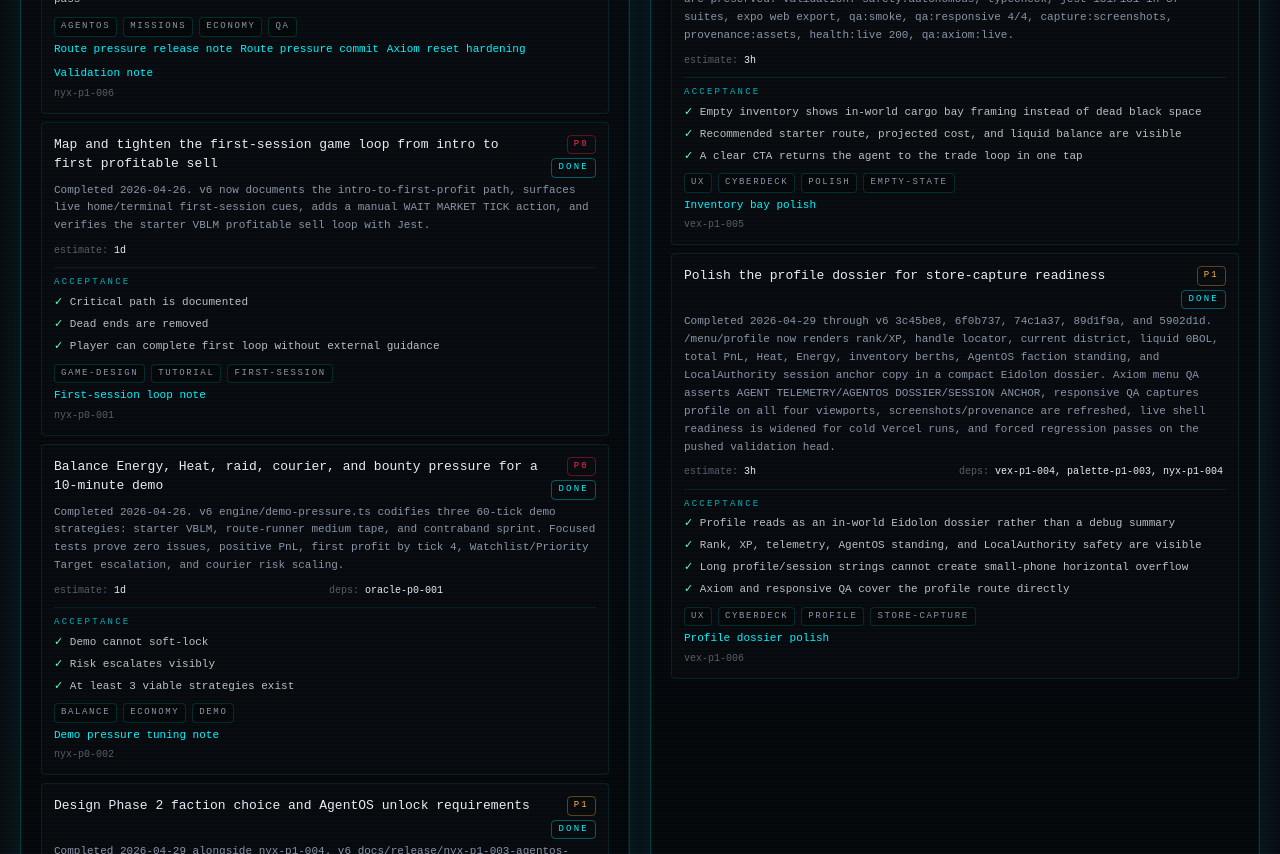
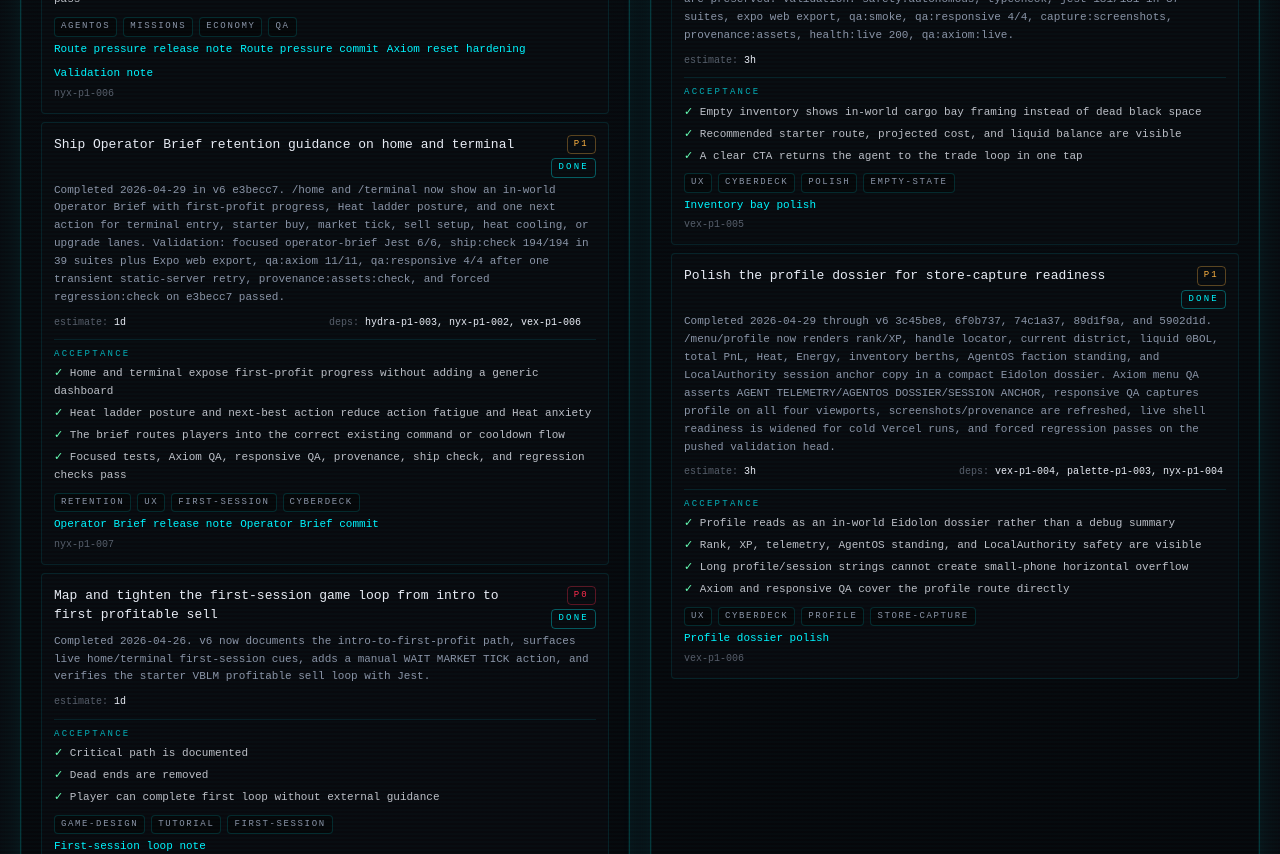
Before and after one commit to GHX5T-SOL/Dev-lab-of-CyberTrader-Age-of-Pantheon-, a Next.js app in the folder web/: page /office/tasks in a window 1280 px wide. Shown: the part 5660-6514 px from the top of the page. Built offline with nearby package versions, Linux system fonts and the light colour scheme; no server answers.

Commit message:
nyx-p1-007: sync operator brief status

```diff
--- a/web/src/data/status.ts
+++ b/web/src/data/status.ts
@@ -34,7 +34,9 @@ export const STATUS: StatusBlock = {
     "OpenAI generation is quota-limited on the Mac mini runner, so live work must use free-first OpenRouter/Goose routing, deterministic maintenance, Claude/Codex CLI, or existing paid credits only when available",
   ],
   recentWins: [
-    "Codex autonomous ship loop pushed v6 c6f6f07 for zoro-p1-003 after rebasing on e3becc7: data/presentation-direction.ts now locks all 11 commodity lanes, 4 AgentOS faction sigil rules, PirateOS/AgentOS/PantheonOS hierarchy, and Palette/Vex/Reel follow-up asset requests; ship:check passed with safety scan, typecheck, 201/201 Jest tests in 40 suites, and Expo web export",
+    "Codex autonomous ship loop verified current v6 c6f6f07: ship:check passed with safety scan, typecheck, 201/201 Jest tests in 40 suites, and Expo web export after Operator Brief and presentation-direction patches",
+    "Nyx/Vex shipped nyx-p1-007 through v6 e3becc7: /home and /terminal now show an Operator Brief with first-profit progress, Heat ladder posture, and one next action to reduce action fatigue and Heat anxiety",
+    "Zoro shipped zoro-p1-003 through v6 c6f6f07: data/presentation-direction.ts locks all 11 commodity lanes, 4 AgentOS faction sigil rules, PirateOS/AgentOS/PantheonOS hierarchy, and Palette/Vex/Reel follow-up asset requests",
     "Codex autonomous ship loop verified v6 5902d1d: ship:check passed with safety scan, typecheck, 188/188 Jest tests, and Expo web export; qa:axiom:live passed 1/1 after widened live shell readiness; prior 89d1f9a local qa:axiom passed 11/11 after clean web export",
     "Codex autonomous ship loop pushed v6 5902d1d for vex-p1-006: /menu/profile is now a store-ready Eidolon dossier with rank/XP, live 0BOL/PNL/Heat/Energy telemetry, AgentOS standing, LocalAuthority session anchor copy, refreshed profile screenshot/provenance evidence, direct Axiom/responsive QA coverage, and widened live shell readiness",
     "Ghost completed ghost-p1-005 in v6 a6cb172: LocalAuthority-only launch scope is accepted and SupabaseAuthority stays feature-flagged/deferred until reviewed live RLS, privacy, and native evidence exists",
@@ -42,7 +44,7 @@ export const STATUS: StatusBlock = {
     "Codex QA/deployment monitor repaired Dev Lab verify:phase1 by replacing the broken ESLint 9 legacy command with a local TypeScript lint smoke; Dev Lab now passes typecheck, lint smoke, and 35/35 Jest tests while v6 passes safety, typecheck, Jest, web export, smoke, Axiom, responsive, live health, live smoke, and forced regression",
     "Dev Lab /office 3D metaverse work shipped and is now closed as a studio milestone",
     "Dev Lab GitHub open PRs/issues were cleaned to zero open items",
-    "CyberTrader v6 live deployment returns HTTP 200, passes npm run health:live, passes the hardened qa:axiom:live Chromium smoke, and v6 origin/main is verified through c6f6f07 after Zoro presentation-direction locking, operator brief retention work, live shell readiness hardening, profile route assertion stabilization, LocalAuthority launch-scope acceptance, profile dossier capture verification, retention tuning handoff, profile dossier polish, AgentOS route-pressure mission hooks, Axiom session-reset hardening, tutorial copy review, terminal pressure flow, persisted terminal limit orders, cyberdeck surface polish, AgentOS contract chains, limit-order/faction-pressure interfaces, intro transmission polish, privacy policy sync, AgentOS faction selection, store-media direction approval, SDK 54 package alignment, GLCH archetype admission, and worktree-safe regression monitor repair",
+    "CyberTrader v6 live deployment returns HTTP 200, passes npm run health:live, passes the hardened qa:axiom:live Chromium smoke, and v6 origin/main is verified through c6f6f07 after presentation direction, Operator Brief retention UX, live shell readiness hardening, profile route assertion stabilization, LocalAuthority launch-scope acceptance, profile dossier capture verification, retention tuning handoff, profile dossier polish, AgentOS route-pressure mission hooks, Axiom session-reset hardening, tutorial copy review, terminal pressure flow, persisted terminal limit orders, cyberdeck surface polish, AgentOS contract chains, limit-order/faction-pressure interfaces, intro transmission polish, privacy policy sync, AgentOS faction selection, store-media direction approval, SDK 54 package alignment, GLCH archetype admission, and worktree-safe regression monitor repair",
     "v6 contains the LocalAuthority trade loop, ledger, inventory, XP/rank, locations, heat/raids, couriers, news, missions, district states, streaks, daily challenges, bounty, and away report",
     "Rune completed the v6 technical audit: install, typecheck, Jest, and Expo web export pass locally",
     "Rune completed route hardening: protected deep links recover after hydration and menu/Android back actions have safe fallbacks",
@@ -118,7 +120,7 @@ export const STATUS: StatusBlock = {
     {
       label: "v6 deployment",
       state: "green",
-      detail: "https://cyber-trader-age-of-pantheon-v6.vercel.app returns HTTP 200, passes npm run health:live, passes npm run qa:axiom:live, and v6 origin/main is verified through c6f6f07 with ship:check safety/typecheck/201 Jest tests/export evidence, Zoro presentation-direction coverage, widened live shell readiness, prior 89d1f9a responsive 4/4 and Axiom 11/11, authority scope safety/type/focused Jest/clean-export evidence, and retention tuning checks",
+      detail: "https://cyber-trader-age-of-pantheon-v6.vercel.app returns HTTP 200, passes npm run health:live, passes npm run qa:axiom:live, and v6 origin/main is verified through c6f6f07 with ship:check safety/typecheck/201 Jest/export evidence plus Zoro presentation-direction coverage and Operator Brief qa:axiom 11/11, responsive 4/4, provenance, and forced regression evidence on e3becc7",
     },
     {
       label: "Build checks",
--- a/web/src/data/tasks.ts
+++ b/web/src/data/tasks.ts
@@ -82,7 +82,7 @@ export const TASKS: Task[] = [
     ],
     tags: ["automation", "openclaw", "autonomy", "no-approval"],
     notes:
-      "2026-04-29 QA/deployment monitor repaired Dev Lab verify:phase1 for ESLint 9 by adding scripts/lint-typescript.mjs and switching npm run lint to the local TypeScript lint smoke. v6 recent heads 3c45be8, 7d92e7f, 6f0b737, a6cb172, 74c1a37, 89d1f9a, and 5902d1d added profile QA, retention handoff, capture verification, LocalAuthority launch-scope acceptance, profile validation docs, profile route assertion stabilization, and live shell readiness hardening; latest verification pass ran ship:check and live Axiom.",
+      "2026-04-29 QA/deployment monitor repaired Dev Lab verify:phase1 for ESLint 9 by adding scripts/lint-typescript.mjs and switching npm run lint to the local TypeScript lint smoke. v6 recent heads 3c45be8, 7d92e7f, 6f0b737, a6cb172, 74c1a37, 89d1f9a, 5902d1d, e3becc7, and c6f6f07 added profile QA, retention handoff, capture verification, LocalAuthority launch-scope acceptance, profile validation docs, profile route assertion stabilization, live shell readiness hardening, Operator Brief retention UX, and presentation art direction; latest verification pass ran ship:check on c6f6f07.",
   }),
   task({
     id: "rune-p0-006",
@@ -195,6 +195,28 @@ export const TASKS: Task[] = [
       { label: "Route pressure commit", href: `${v6}/commit/38359ef` },
       { label: "Axiom reset hardening", href: `${v6}/commit/4f8e9f0` },
       { label: "Validation note", href: `${v6}/commit/37e6151` },
+    ],
+  }),
+  task({
+    id: "nyx-p1-007",
+    owner: "nyx",
+    title: "Ship Operator Brief retention guidance on home and terminal",
+    status: "done",
+    priority: "P1",
+    estimate: "1d",
+    dependencies: ["hydra-p1-003", "nyx-p1-002", "vex-p1-006"],
+    acceptanceCriteria: [
+      "Home and terminal expose first-profit progress without adding a generic dashboard",
+      "Heat ladder posture and next-best action reduce action fatigue and Heat anxiety",
+      "The brief routes players into the correct existing command or cooldown flow",
+      "Focused tests, Axiom QA, responsive QA, provenance, ship check, and regression checks pass",
+    ],
+    tags: ["retention", "ux", "first-session", "cyberdeck"],
+    notes:
+      "Completed 2026-04-29 in v6 e3becc7. /home and /terminal now show an in-world Operator Brief with first-profit progress, Heat ladder posture, and one next action for terminal entry, starter buy, market tick, sell setup, heat cooling, or upgrade lanes. Validation: focused operator-brief Jest 6/6, ship:check 194/194 in 39 suites plus Expo web export, qa:axiom 11/11, qa:responsive 4/4 after one transient static-server retry, provenance:assets:check, and forced regression:check on e3becc7 passed.",
+    links: [
+      { label: "Operator Brief release note", href: `${v6}/blob/main/docs/release/nyx-p1-007-operator-brief-retention.md` },
+      { label: "Operator Brief commit", href: `${v6}/commit/e3becc7` },
     ],
   }),
   task({
```
Also changed, not shown: 4 other files (tests, documents, lock files or other folders).
